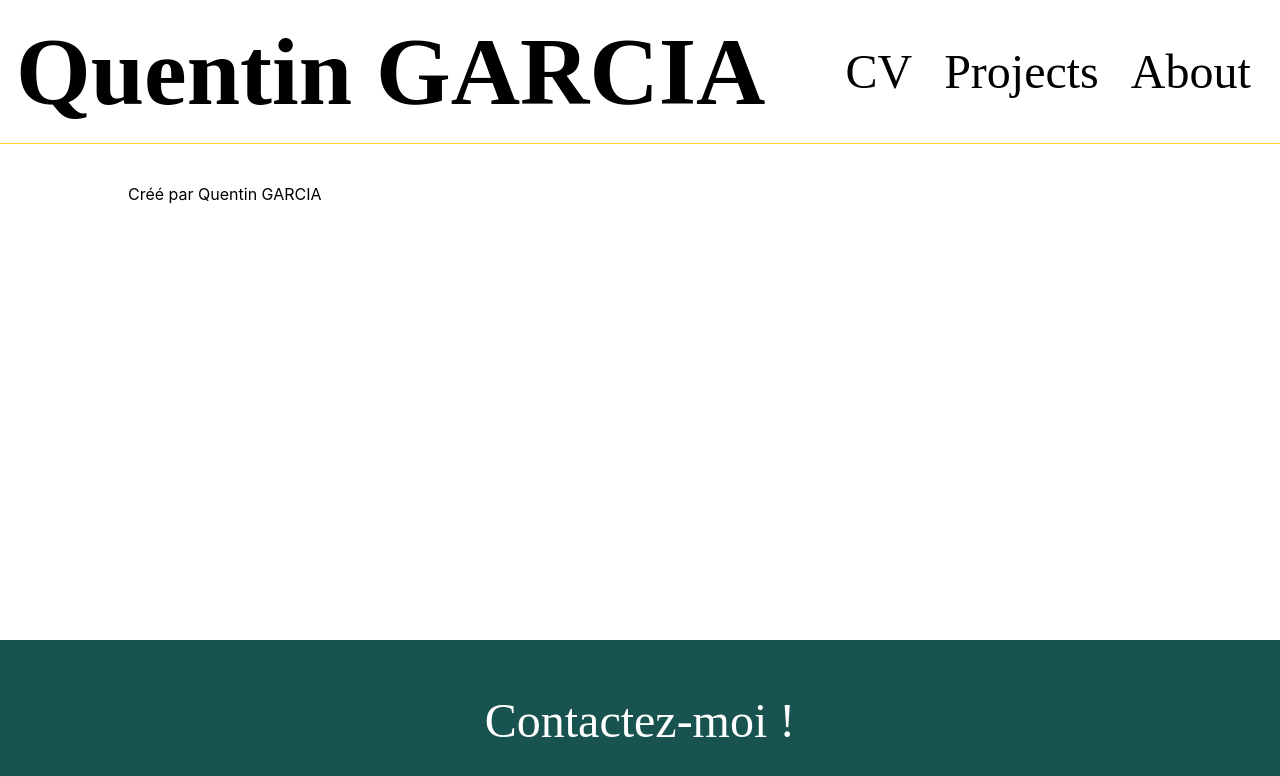
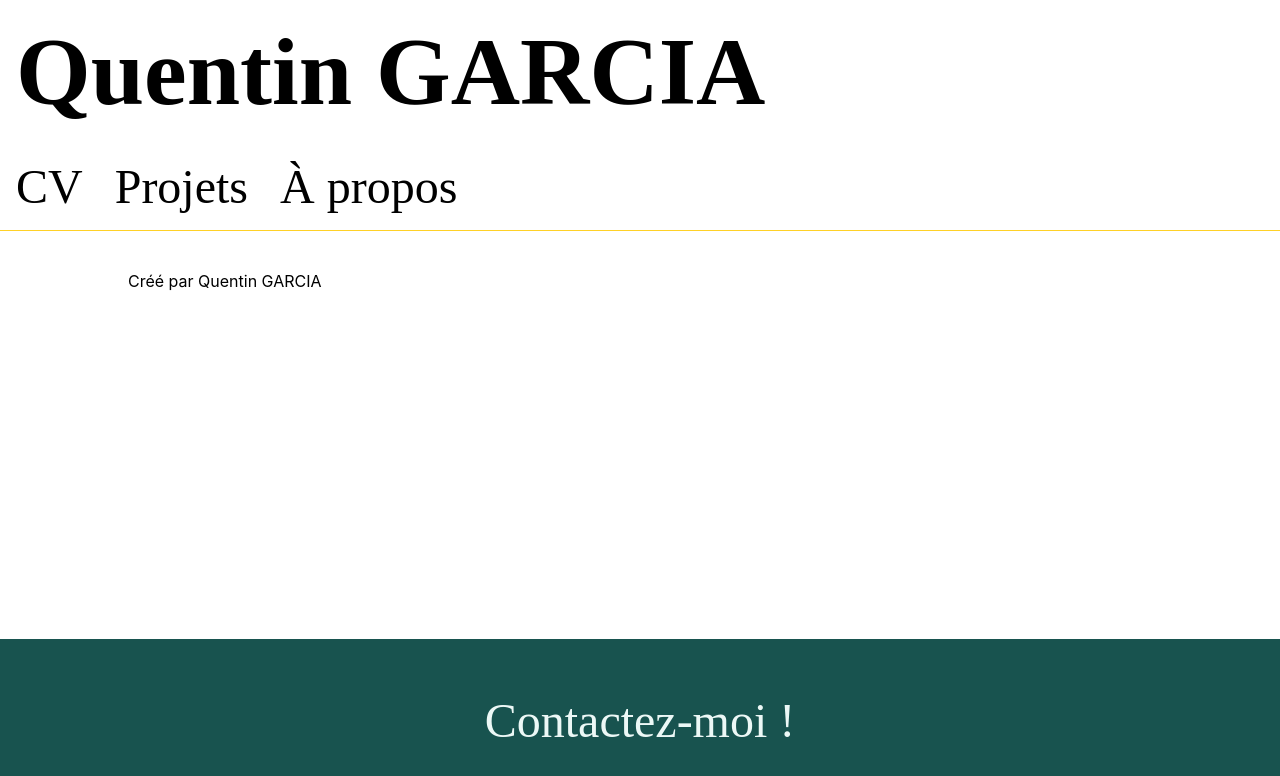
Before and after one commit to QuentinLeFourbe/portefolio, a React (Create React App) app: page /about in a window 1280 px wide. Shown: the top 776 px of the page. Built offline with nearby package versions, Linux system fonts and the light colour scheme.

Commit message:
updt footer and toolbar

```diff
--- a/package.json
+++ b/package.json
@@ -14,6 +14,7 @@
     "react-scripts": "4.0.1",
     "react-spring": "^9.1.2",
     "react-transition-group": "^4.4.1",
+    "react-use": "^17.2.4",
     "react-visibility-sensor": "^5.1.1",
     "styled-components": "^5.2.1"
   },
--- a/src/components/Base/Footer.jsx
+++ b/src/components/Base/Footer.jsx
@@ -12,6 +12,7 @@
     flex-flow: row wrap;
     justify-content: space-around;
     align-items: center;
+    border-top: solid 1px #18534F;
 `;
 
 const AnimatedContent = styled(animated.div)`
@@ -26,7 +27,7 @@
     text-decoration: none;
 `;
 
-const MailLink = styled.a`
+const MailLink = styled(animated.a)`
     font-family: "Times New Roman", Times, serif;
     color: white;
     margin: 1rem;
@@ -36,6 +37,7 @@
 
 function Footer() {
     const [isVisible, setIsVisible] = useState(false);
+    const [isHovered, setIsHovered] = useState(false);
 
     const springProps = useSpring({
         from: {
@@ -47,16 +49,43 @@
         config: config.molasses,
     });
 
+    const hoverSpring = useSpring({
+        from: {
+            scale: 1,
+        },
+        backgroundColor: isHovered ? "#fff" : '#18534F',
+        color: isHovered ? '#18534F' : "#ECF8F6",
+        scaleX: isHovered ? 1.5 : 1,
+    })
+
     const onChangeVisibility = (isVisible) => {
         if (isVisible)
             setIsVisible(true);
     }
 
+    const onMouseEnter = () => {
+        setIsHovered(true);
+    }
+
+    const onMouseLeave = () => {
+        setIsHovered(false);
+    }
+
     return (
         <VisiblitySensor onChange={onChangeVisibility} partialVisibility>
-            <Container >
+            <Container style={{
+                backgroundColor: hoverSpring.backgroundColor
+            }}
+                onMouseEnter={onMouseEnter}
+                onMouseLeave={onMouseLeave}
+            >
                 <AnimatedContent style={springProps}>
-                    <MailLink href="mailto:email@example.com">Contactez-moi !</MailLink>
+                    <MailLink
+                    href="mailto:quentingarcia40@gmail.com"
+                    style={hoverSpring}
+                    >
+                        Contactez-moi !
+                        </MailLink>
                 </AnimatedContent>
             </Container>
         </VisiblitySensor>
--- a/src/components/Base/Header.jsx
+++ b/src/components/Base/Header.jsx
@@ -20,6 +20,11 @@
     border-width: 0px 0px 1px 0px;
 `;
 
+const LinkContainer = styled.div`
+    display: flex;
+    flex-flow: row wrap;
+`;
+
 function Header(props) {
     const { show } = props;
 
@@ -33,9 +38,11 @@
     return (headerTransition((style, show) => show &&
         <Container style={style}>
             <TitleLink to="/">Quentin GARCIA</TitleLink>
-            <HeaderLink to="/">CV</HeaderLink>
-            <HeaderLink to="/projects">Projects</HeaderLink>
-            <HeaderLink to="/about">About</HeaderLink>
+            <LinkContainer>
+                <HeaderLink to="/">CV</HeaderLink>
+                <HeaderLink to="/projects">Projets</HeaderLink>
+                <HeaderLink to="/about">À propos</HeaderLink>
+            </LinkContainer>
         </Container >)
     )
 }
--- a/src/components/Base/Main.jsx
+++ b/src/components/Base/Main.jsx
@@ -20,12 +20,11 @@
 
 function Main() {
 
-
     return (
         <Container>
             <TitleSeparator title="Qui suis-je ?" delay={0} />
             <Presentation />
-            <TitleSeparator title="Expériences" delay={1500} />
+            <TitleSeparator title="Expériences" delay={1500} visibility={true}/>
             <Experiences />
             <TitleSeparator title="Compétences" />
             <Skills />
--- a/src/components/CV/ExpCard.jsx
+++ b/src/components/CV/ExpCard.jsx
@@ -1,10 +1,11 @@
-import React, { useState } from 'react'
+import React, { useState, useEffect } from 'react'
 import styled from 'styled-components'
 import { useSpring, useTransition, animated, config } from 'react-spring'
 import RoomIcon from '@material-ui/icons/Room';
 import BusinessIcon from '@material-ui/icons/Business';
 import ExpTitle from './CVComponents/ExpTitle';
 import VisiblitySensor from 'react-visibility-sensor';
+import { useMeasure } from 'react-use';
 
 const Container = styled(animated.div)`
     display:flex;
@@ -30,6 +31,7 @@
     display:flex;
     ${props => props.rightSide ? 'flex-flow: row-reverse wrap;' : 'flex-flow: row wrap;'};
     justify-content:space-between;
+    max-height: fit-content;
 `;
 
 
@@ -90,8 +92,6 @@
     }
 `;
 
-
-
 const ButtonsContainer = styled.div`
     display:flex;
     flex-flow: row wrap;
@@ -103,6 +103,8 @@
     const { date, title, company, localisation, detailsList } = props
     const [isExpanded, setExpanded] = useState(false);
     const [isVisible, setIsVisible] = useState(false);
+    const [contentHeight, setContentHeight] = useState(0);
+
 
     const spring = useSpring({
         from: {
@@ -118,7 +120,7 @@
     const expandTransition = useTransition(isExpanded, {
         from: { height: 0, opacity: 0 },
         enter: [
-            { height: 200 },
+            { height: contentHeight },
             { opacity: 1 },
         ],
         leave: () => async (next, cancel) => {
@@ -132,6 +134,19 @@
         if (isVisible)
             setIsVisible(true);
     }
+
+    const [measureRef, { height }] = useMeasure();
+
+    useEffect(() => {
+        //Sets initial height
+        setContentHeight(height);
+
+        //Adds resize event listener
+        window.addEventListener("resize", setContentHeight(height));
+
+        // Clean-up
+        return window.removeEventListener("resize", setContentHeight(height));
+      }, [height]);
 
     return (
         <VisiblitySensor onChange={onChangeVisibility} partialVisibility>
@@ -147,7 +162,7 @@
                         />
                         {expandTransition((styles, isExpanded) => (
                             isExpanded ?
-                                <InfoContainer style={styles} >
+                                <InfoContainer style={styles} ref={measureRef} >
                                     <CompanyContainer >
                                         <CompanyItem >
                                             <BusinessIcon style={{ margin: "0 1rem 0 1rem" }} />
--- a/src/components/CV/TitleSeparator.jsx
+++ b/src/components/CV/TitleSeparator.jsx
@@ -23,8 +23,8 @@
 `;
 
 function TitleSeparator(props) {
-    const { title, delay, springRef } = props;
-    const [isVisible, setIsVisible] = useState(false);
+    const { title, delay, visibility } = props;
+    const [isVisible, setIsVisible] = useState(visibility);
 
     const titleSpring = useSpring({
         from: { x: -100, opacity: 0 },
@@ -62,4 +62,5 @@
 
 TitleSeparator.defaultProps = {
     delay: 500,
+    visibility: false,
 }
```
Also changed, not shown: 2 other files (tests, documents, lock files or other folders).
